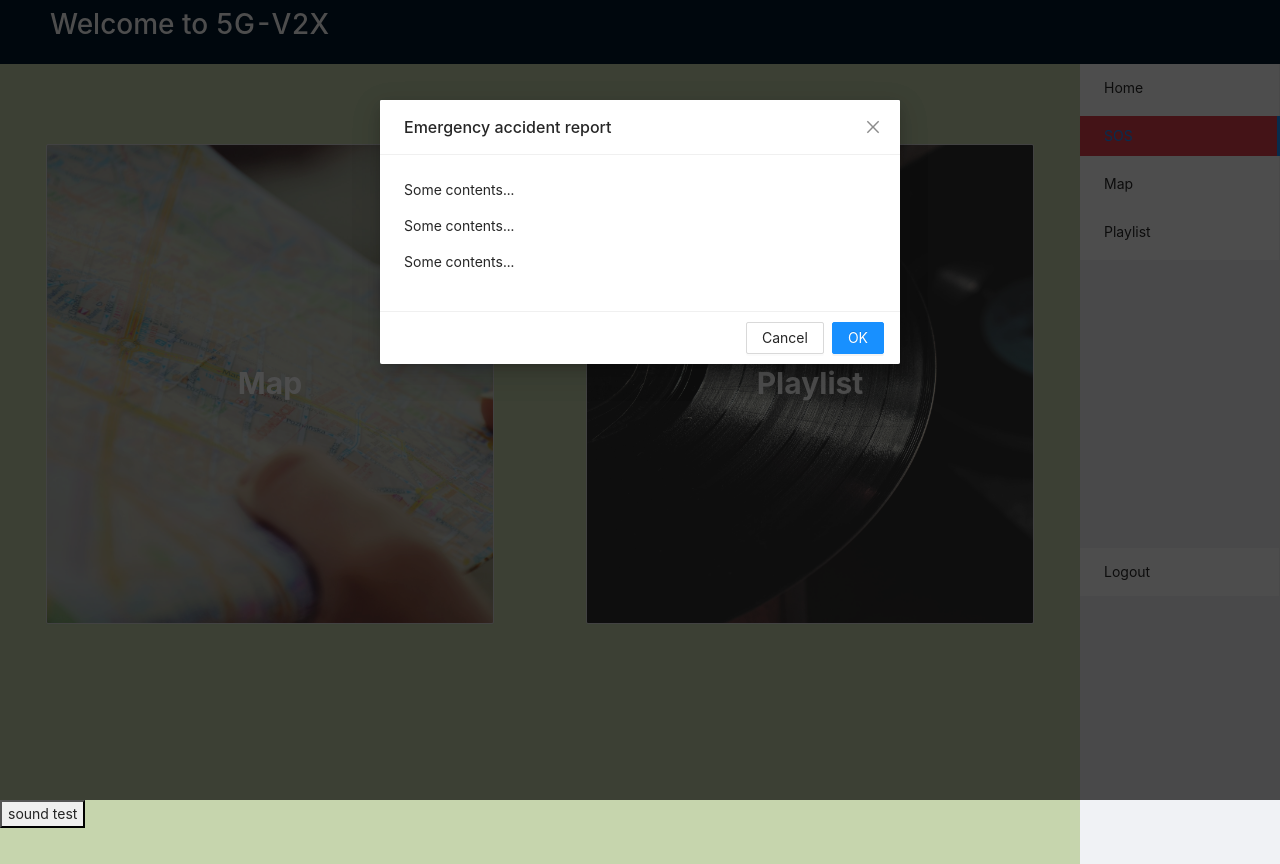
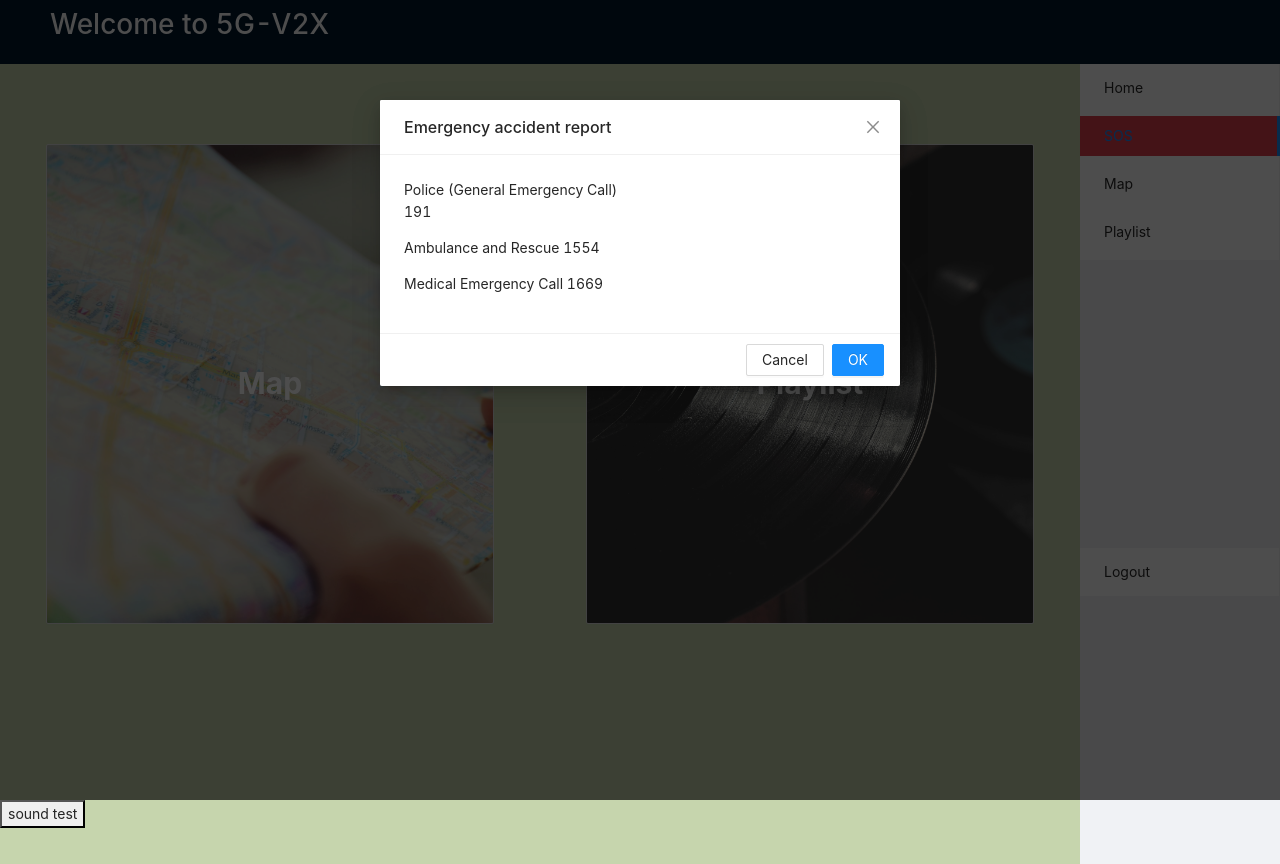
Before and after one commit to icewanee/5G-V2X-Notification, a React (Create React App) app in the folder frontend/: page /home in a window 1280 px wide. Both pictures are taken after a click on the item "SOS". Built offline with nearby package versions, Linux system fonts and the light colour scheme; the HTML template or start-up script is replaced by a standard one.

Commit message:
finalUpdate

```diff
--- a/frontend/src/recomponent/Header.js
+++ b/frontend/src/recomponent/Header.js
@@ -2,6 +2,7 @@ import React, { Component } from "react";
 import { Layout } from "antd";
 
 import "../App.css";
+import history from "../history";
 
 export class Header extends Component {
   constructor(props) {
@@ -30,5 +31,16 @@ export class Header extends Component {
       </Header>
     );
   }
+  onClick = async (page) => {
+    //page.preventDefault();
+    if (page == "/") {
+      console.log(localStorage);
+      localStorage.setItem("islogin", false);
+      console.log(localStorage);
+      history.push(page);
+    } else {
+      history.push(page);
+    }
+  };
 }
 export default Header;
--- a/frontend/src/recomponent/Sider.js
+++ b/frontend/src/recomponent/Sider.js
@@ -48,9 +48,11 @@ export class Sider extends Component {
             onOk={() => this.handleOk()}
             onCancel={() => this.handleCancel()}
           >
-            <p>Some contents...</p>
-            <p>Some contents...</p>
-            <p>Some contents...</p>
+            <p>
+              Police (General Emergency Call) <div>191</div>
+            </p>
+            <p>Ambulance and Rescue 1554</p>
+            <p>Medical Emergency Call 1669</p>
           </Modal>
           <Menu.Item key="3" onClick={() => this.onClick("/accident")}>
             Map
```
Also changed, not shown: 1 other file (tests, documents, lock files or other folders).
